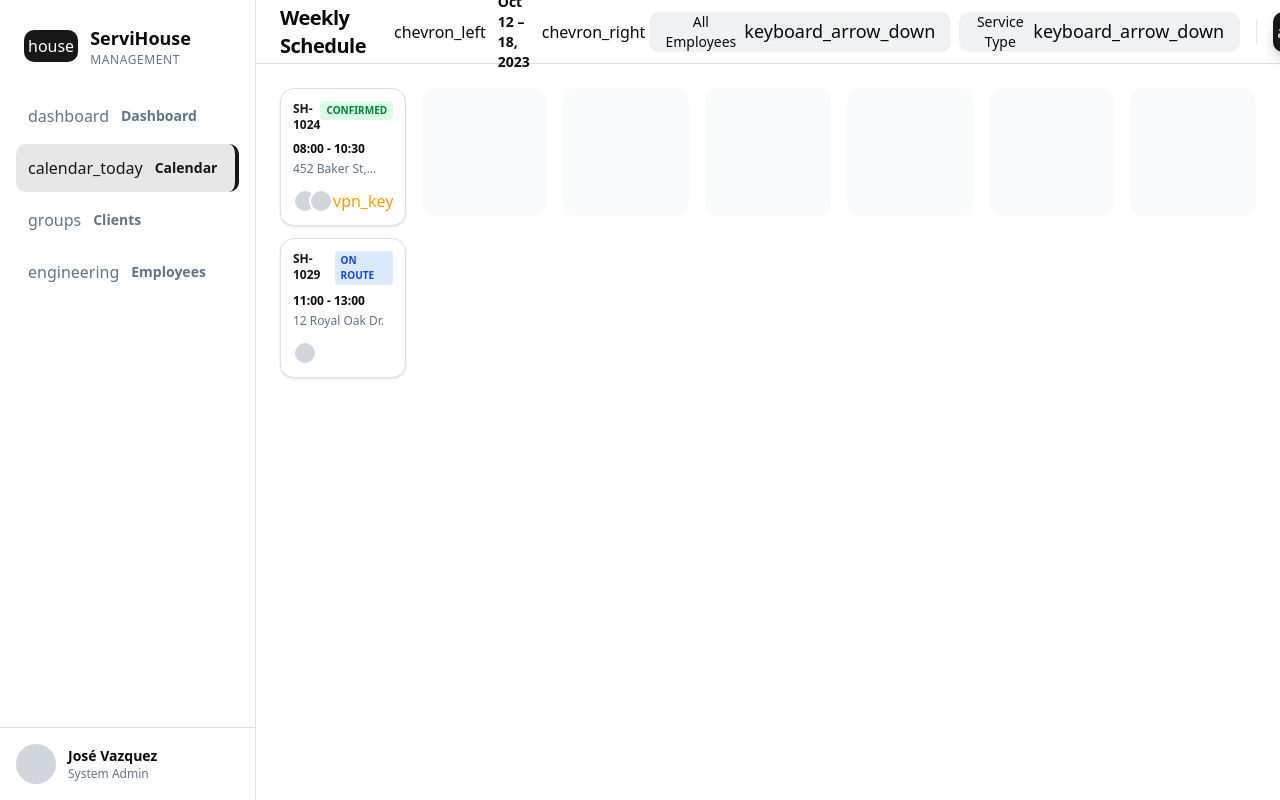
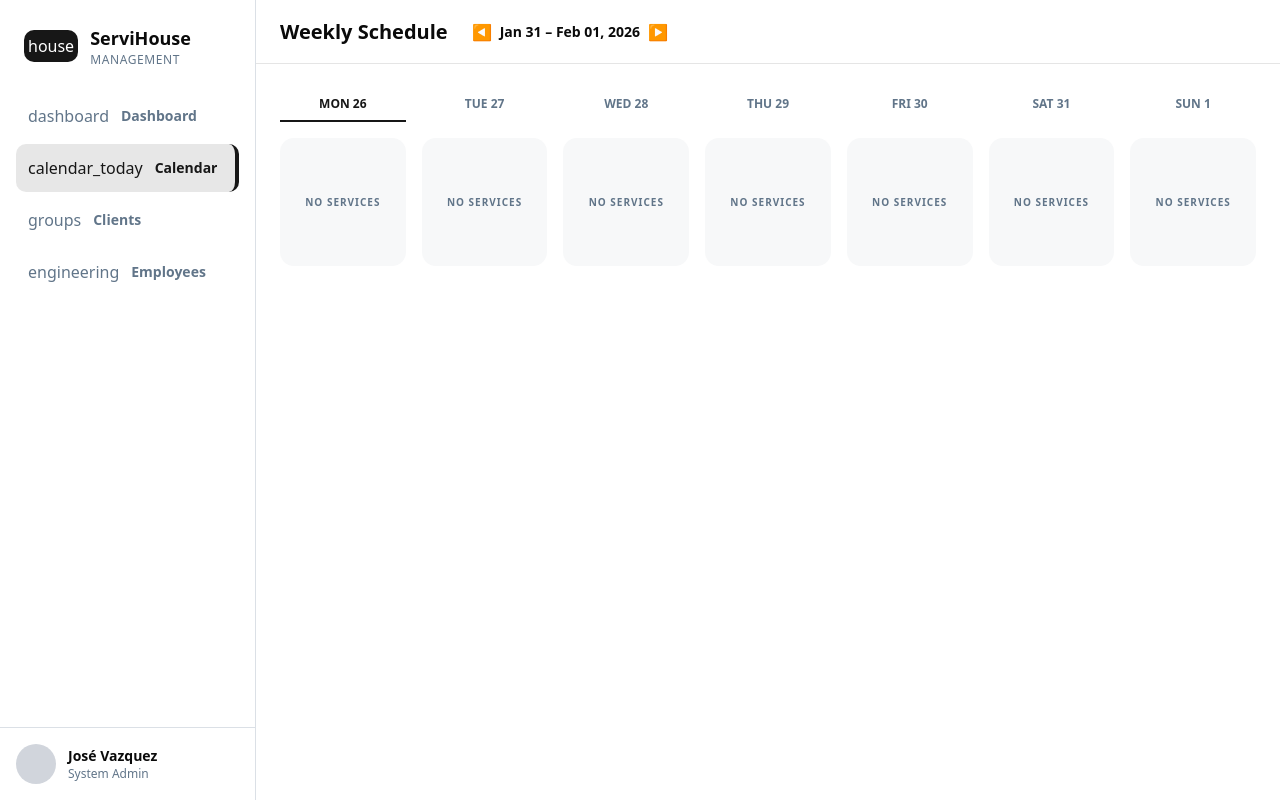
Before and after one commit to itsseduardo/servihaus-munchen, a Next.js app in the folder frontend/: page /admin/calendar in a window 1280 px wide. Built offline with nearby package versions, Linux system fonts and the light colour scheme.

Commit message:
real weekly navigation

```diff
--- a/frontend/app/admin/calendar/page.tsx
+++ b/frontend/app/admin/calendar/page.tsx
@@ -1,36 +1,34 @@
+"use client";
+
+import { useState } from "react";
 import AdminCalendarTopbar from "@/components/admin/AdminCalendarTopbar";
-import JobCard from "@/components/admin/JobCard";
+import DayHeader from "@/components/admin/DayHeader";
+import DayColumn from "@/components/admin/DayColumn";
+import { useWeek } from "@/hooks/useWeek";
 
 export default function AdminCalendarPage() {
+  const [currentWeek, setCurrentWeek] = useState(new Date());
+  const { days } = useWeek(currentWeek);
+
   return (
     <>
-      <AdminCalendarTopbar />
+      <AdminCalendarTopbar
+        currentWeek={currentWeek}
+        onChange={setCurrentWeek}
+      />
 
       <div className="flex-1 overflow-auto p-6">
-        <div className="grid grid-cols-7 gap-4">
-          {/* Monday */}
-          <div className="flex flex-col gap-3">
-            <JobCard
-              code="SH-1024"
-              time="08:00 - 10:30"
-              address="452 Baker St, London"
-              status="confirmed"
-              employees={["a", "b"]}
-              requiresKey
-            />
+        <DayHeader
+          days={days.map((d, i) => ({
+            label: d.label,
+            date: Number(d.date),
+            active: i === 0,
+          }))}
+        />
 
-            <JobCard
-              code="SH-1029"
-              time="11:00 - 13:00"
-              address="12 Royal Oak Dr."
-              status="on_route"
-              employees={["a"]}
-            />
-          </div>
-
-          {/* Other days (placeholder) */}
-          {Array.from({ length: 6 }).map((_, i) => (
-            <div key={i} className="rounded-xl bg-[#f0f2f4]/40 dark:bg-gray-900/40 h-32" />
+        <div className="grid grid-cols-7 gap-4 min-h-[800px]">
+          {days.map((d) => (
+            <DayColumn key={d.iso} />
           ))}
         </div>
       </div>
--- a/frontend/components/admin/AdminCalendarTopbar.tsx
+++ b/frontend/components/admin/AdminCalendarTopbar.tsx
@@ -1,51 +1,32 @@
-export default function AdminCalendarTopbar() {
+import { format, endOfWeek } from "date-fns";
+
+export default function AdminCalendarTopbar({
+  currentWeek,
+  onChange,
+}: {
+  currentWeek: Date;
+  onChange: (d: Date) => void;
+}) {
   return (
-    <header className="h-16 flex items-center justify-between border-b border-[#dbe0e6] dark:border-gray-800 bg-white dark:bg-background-dark px-6">
-      {/* Left */}
+    <header className="h-16 flex items-center justify-between border-b bg-white dark:bg-background-dark px-6">
       <div className="flex items-center gap-6">
-        <h2 className="text-xl font-bold tracking-tight">
-          Weekly Schedule
-        </h2>
+        <h2 className="text-xl font-bold">Weekly Schedule</h2>
 
         <div className="flex items-center gap-2">
-          <button className="p-1 rounded hover:bg-[#f0f2f4] dark:hover:bg-gray-800">
-            <span className="material-symbols-outlined">chevron_left</span>
+          <button onClick={() => onChange(new Date(currentWeek.getTime() - 7 * 86400000))}>
+            ◀
           </button>
 
           <span className="text-sm font-bold">
-            Oct 12 – 18, 2023
+            {format(currentWeek, "MMM dd")} –{" "}
+            {format(endOfWeek(currentWeek, { weekStartsOn: 1 }), "MMM dd, yyyy")}
           </span>
 
-          <button className="p-1 rounded hover:bg-[#f0f2f4] dark:hover:bg-gray-800">
-            <span className="material-symbols-outlined">chevron_right</span>
+          <button onClick={() => onChange(new Date(currentWeek.getTime() + 7 * 86400000))}>
+            ▶
           </button>
         </div>
-      </div>
-
-      {/* Right */}
-      <div className="flex items-center gap-4">
-        <div className="flex gap-2">
-          <FilterButton label="All Employees" />
-          <FilterButton label="Service Type" />
-        </div>
-
-        <div className="h-6 w-px bg-gray-200 dark:bg-gray-700" />
-
-        <button className="size-10 flex items-center justify-center rounded-lg bg-primary text-white hover:bg-primary/90 shadow-lg shadow-primary/20">
-          <span className="material-symbols-outlined">add</span>
-        </button>
       </div>
     </header>
   );
 }
-
-function FilterButton({ label }: { label: string }) {
-  return (
-    <button className="flex h-10 items-center gap-2 rounded-lg bg-[#f0f2f4] dark:bg-gray-800 px-4 hover:border-gray-300 transition-all">
-      <span className="text-sm font-medium">{label}</span>
-      <span className="material-symbols-outlined text-[18px]">
-        keyboard_arrow_down
-      </span>
-    </button>
-  );
-}
--- /dev/null
+++ b/frontend/components/admin/DayColumn.tsx
@@ -0,0 +1,42 @@
+import JobCard from "@/components/admin/JobCard";
+
+interface Job {
+  code: string;
+  time: string;
+  address: string;
+  status: "confirmed" | "pending" | "on_route" | "completed";
+  employees?: string[];
+  requiresKey?: boolean;
+}
+
+export default function DayColumn({ jobs }: { jobs?: Job[] }) {
+  if (!jobs || jobs.length === 0) {
+    return (
+      <div className="flex flex-col gap-3">
+        <div className="bg-[#f0f2f4]/50 dark:bg-gray-900/50 h-32 rounded-xl flex items-center justify-center">
+          <p className="text-[10px] font-bold text-[#617589] uppercase tracking-widest">
+            No Services
+          </p>
+        </div>
+      </div>
+    );
+  }
+
+  return (
+    <div className="flex flex-col gap-3">
+      {jobs.map((job) => (
+        <JobCard key={job.code} {...job} />
+      ))}
+
+      {/* Add Job placeholder */}
+      <div className="border-2 border-dashed border-[#dbe0e6] dark:border-gray-800 rounded-xl p-6 flex flex-col items-center justify-center gap-2 hover:bg-[#f0f2f4]/30 transition-colors cursor-pointer group">
+        <span className="material-symbols-outlined text-[#617589] group-hover:text-primary">
+          add_circle
+        </span>
+        <span className="text-[10px] font-bold text-[#617589] uppercase tracking-tighter">
+          Add Job
+        </span>
+      </div>
+    </div>
+  );
+}
--- /dev/null
+++ b/frontend/components/admin/DayHeader.tsx
@@ -0,0 +1,26 @@
+interface Day {
+  label: string; // Mon, Tue…
+  date: number;  // 12, 13…
+  active?: boolean;
+}
+
+export default function DayHeader({ days }: { days: Day[] }) {
+  return (
+    <div className="grid grid-cols-7 gap-4 mb-4">
+      {days.map((day) => (
+        <div
+          key={day.label}
+          className={`text-center py-2 border-b-2 ${
+            day.active
+              ? "border-primary text-primary"
+              : "border-transparent text-[#617589]"
+          }`}
+        >
+          <p className="text-xs font-bold uppercase">
+            {day.label} {day.date}
+          </p>
+        </div>
+      ))}
+    </div>
+  );
+}
--- /dev/null
+++ b/frontend/hooks/useWeek.ts
@@ -0,0 +1,22 @@
+import { addWeeks, startOfWeek, addDays, format } from "date-fns";
+
+export function useWeek(current: Date) {
+  const start = startOfWeek(current, { weekStartsOn: 1 });
+
+  const days = Array.from({ length: 7 }).map((_, i) => {
+    const date = addDays(start, i);
+    return {
+      label: format(date, "EEE"),
+      date: format(date, "dd"),
+      iso: format(date, "yyyy-MM-dd"),
+    };
+  });
+
+  return { start, days };
+}
+
+export function shiftWeek(date: Date, direction: "prev" | "next") {
+  return direction === "prev"
+    ? addWeeks(date, -1)
+    : addWeeks(date, 1);
+}
--- a/frontend/package.json
+++ b/frontend/package.json
@@ -11,6 +11,7 @@
   "dependencies": {
     "class-variance-authority": "^0.7.1",
     "clsx": "^2.1.1",
+    "date-fns": "^4.1.0",
     "lucide-react": "^0.563.0",
     "next": "16.1.6",
     "react": "19.2.3",
```
Also changed, not shown: 1 other file (tests, documents, lock files or other folders).
